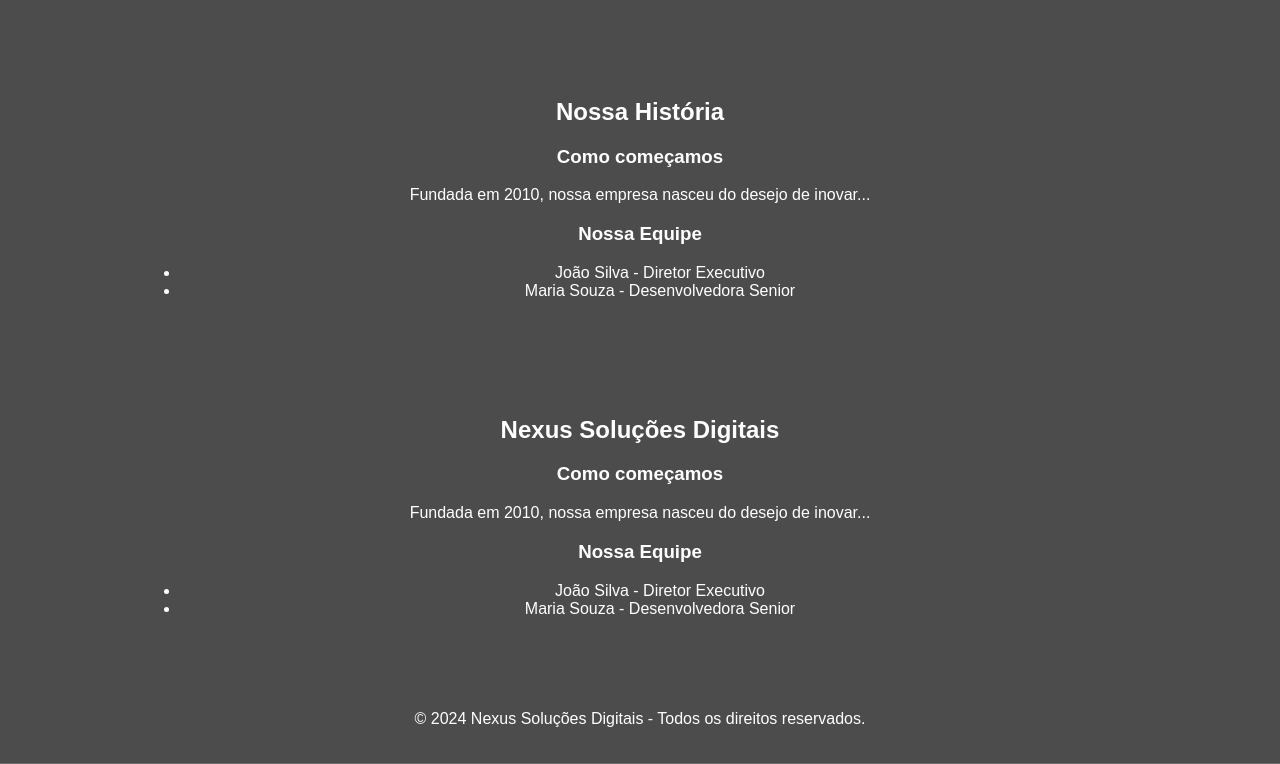
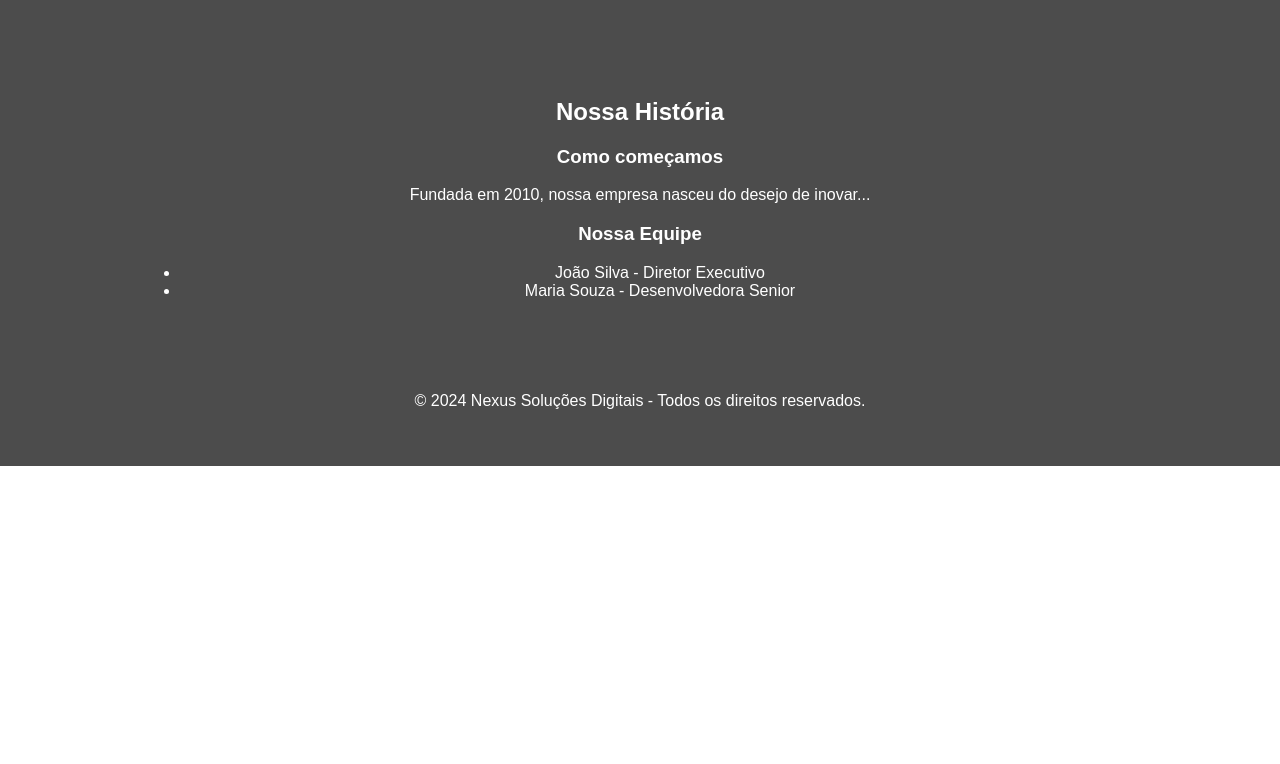
Before and after one commit to brunocruz-a11y/Estrutura-Sem-ntica-e-Hierarquia--HTML5-, a plain HTML site: page sobre.html in a window 1280 px wide. Shown: the part 334-1098 px from the top of the page. After the commit the page ends 800 px from the top, so only its background shows below. Drawn offline with Linux system fonts and the light colour scheme.

Commit message:
sobre.html

```diff
--- a/sobre.html
+++ b/sobre.html
@@ -42,22 +42,6 @@
         </article>
     </section>
 </main>
-<main>
-    <section>
-        <h2>Nexus Soluções Digitais</h2>
-        <article>
-            <h3>Como começamos</h3>
-            <p>Fundada em 2010, nossa empresa nasceu do desejo de inovar...</p>
-        </article>
-        <article>
-            <h3>Nossa Equipe</h3>
-            <ul>
-                <li>João Silva - Diretor Executivo</li>
-                <li>Maria Souza - Desenvolvedora Senior</li>
-            </ul>
-        </article>
-    </section>
-</main>
     <footer>
         <p>&copy; 2024 Nexus Soluções Digitais - Todos os direitos reservados.</p>
     </footer>
```
